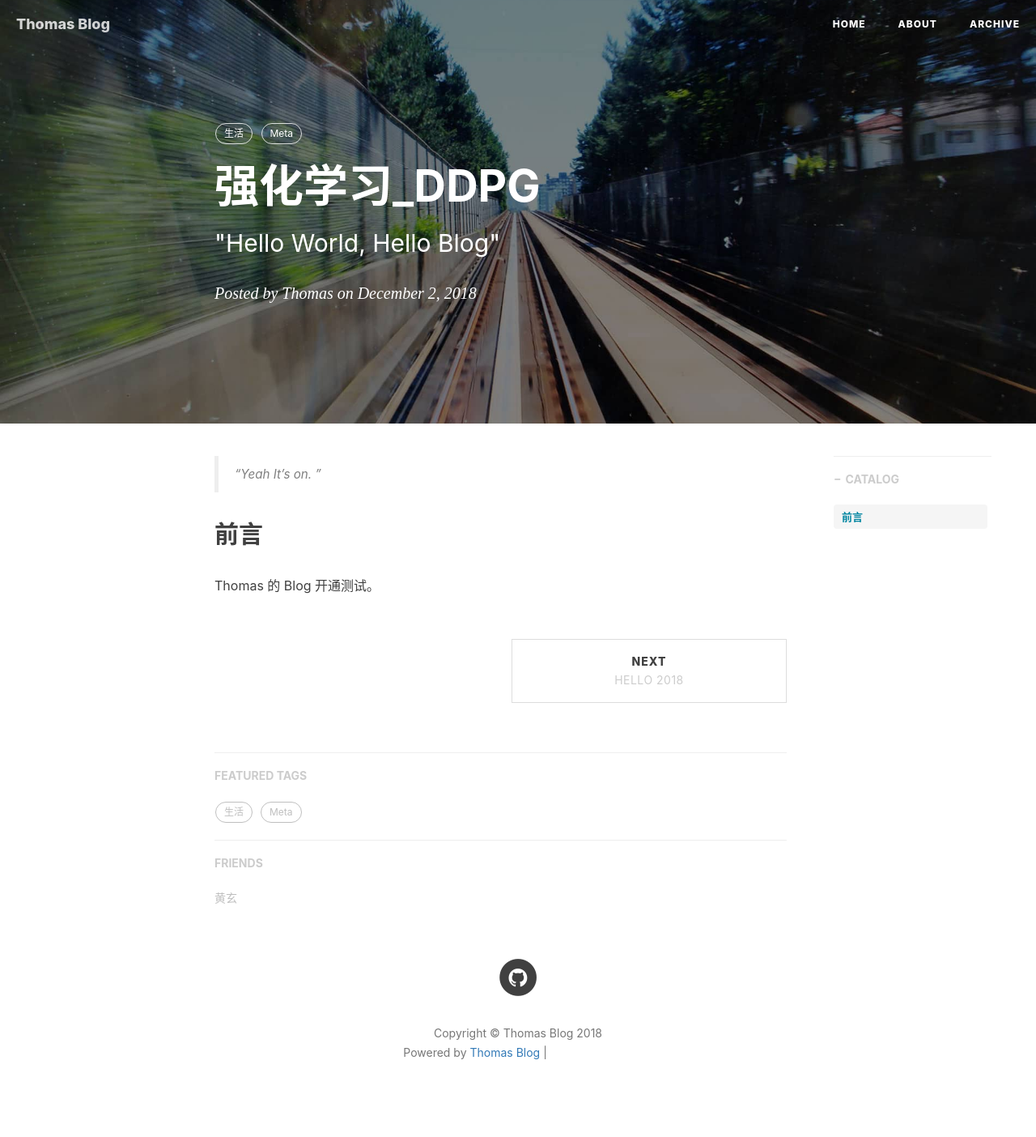
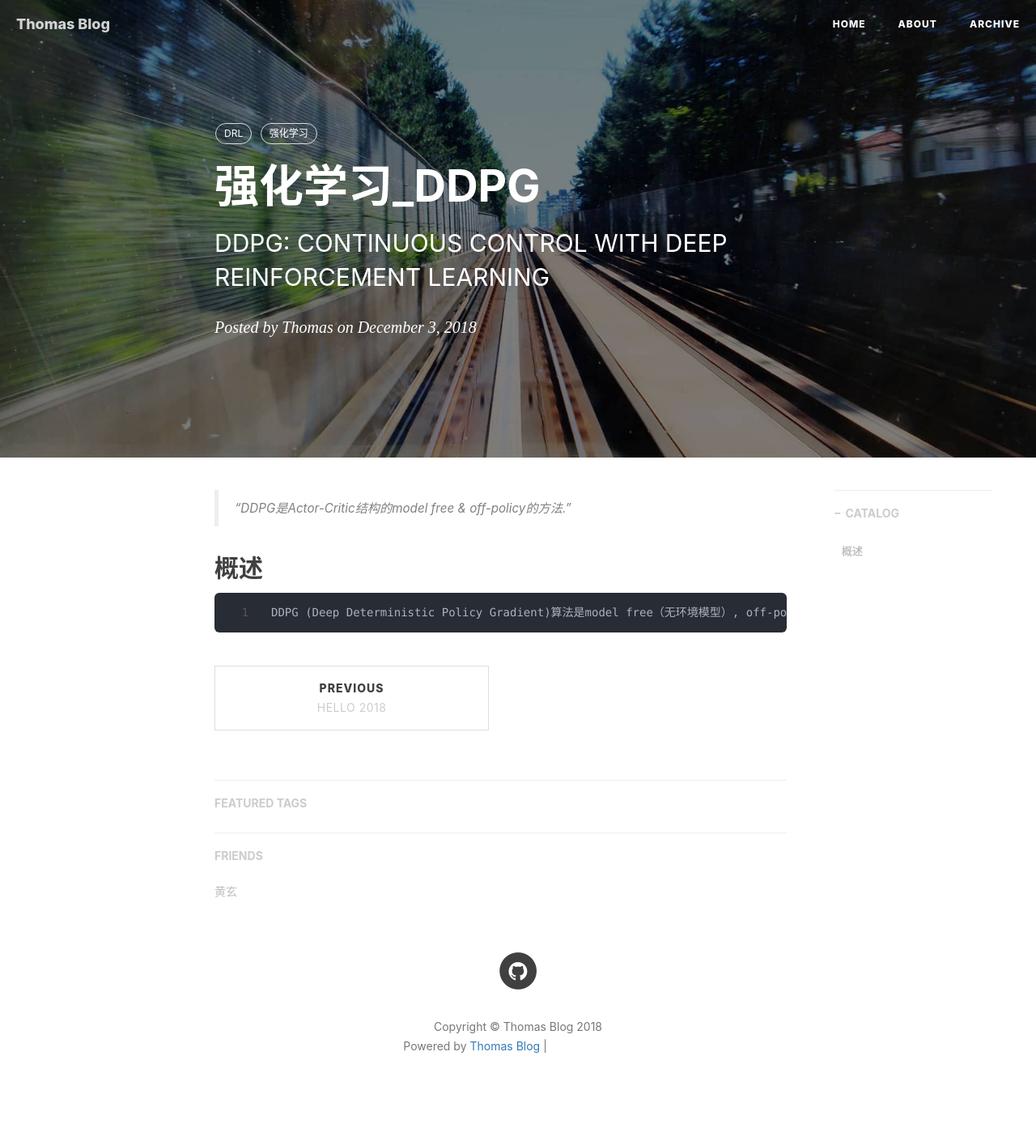
Before and after one commit to xsh8637/xsh8637.github.io, a Jekyll site: the page built from _posts/2018-12-02-DDPG.markdown, in a window 1280 px wide. Shown: the whole page at 81% size. Built offline with Jekyll 4.4.1, drawn with Linux system fonts in a browser that asks for light colours; nearby versions of some CDN libraries; comment, search, counter and statistics services are not loaded; grey boxes are pictures that could not be loaded.

Commit message:
Update 2018-12-02-DDPG.markdown

```diff
--- a/_posts/2018-12-02-DDPG.markdown
+++ b/_posts/2018-12-02-DDPG.markdown
@@ -1,19 +1,19 @@
 ---
 layout:     post
 title:      "强化学习_DDPG"
-subtitle:   " \"Hello World, Hello Blog\""
-date:       2018-12-02 18:00:00
+subtitle:   "DDPG: CONTINUOUS CONTROL WITH DEEP REINFORCEMENT LEARNING"
+date:       2018-12-03 18:00:00
 author:     "Thomas"
 header-img: "img/post-bg-2015.jpg"
 catalog: true
 tags:
-    - 生活
-    - Meta
+    - DRL
+    - 强化学习
 ---
 
-> “Yeah It's on. ”
+> “DDPG是Actor-Critic结构的model free & off-policy的方法.”
 
 
-## 前言
+## 概述
 
-Thomas 的 Blog 开通测试。
+    DDPG (Deep Deterministic Policy Gradient)算法是model free（无环境模型）, off-policy（产生行为的策略和进行评估的策略不一样）的强化学习算法，且同样使用了深度神经网络用于函数近似。但与DQN不同的是，DQN只能解决离散且维度不高的action spaces的问题，这一点请回忆DQN的神经网络的输出。而DDPG可以解决连续动作空间问题。另外，DQN是value based方法，即只有一个值函数网络，而DDPG是actor-critic方法，即既有值函数网络(critic)，又有策略网络(actor)。
```
